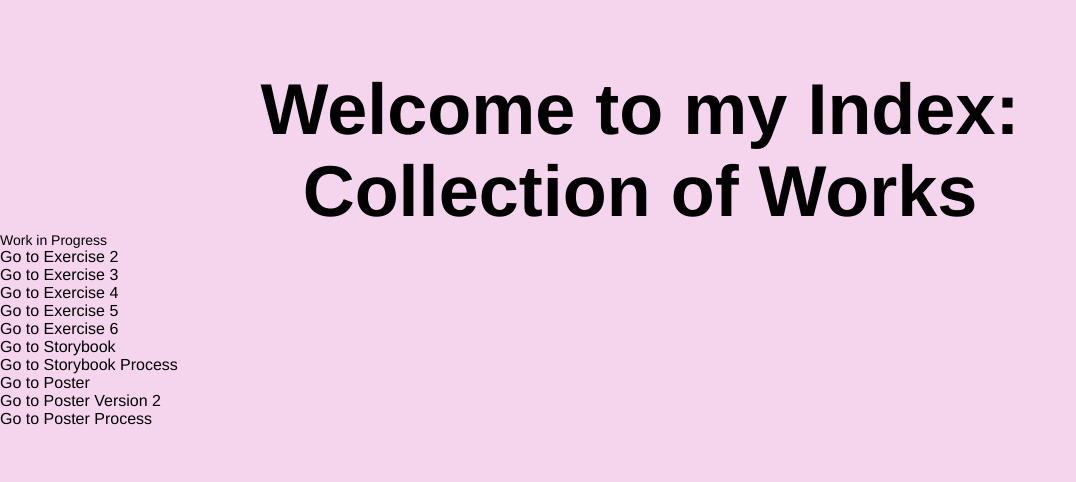
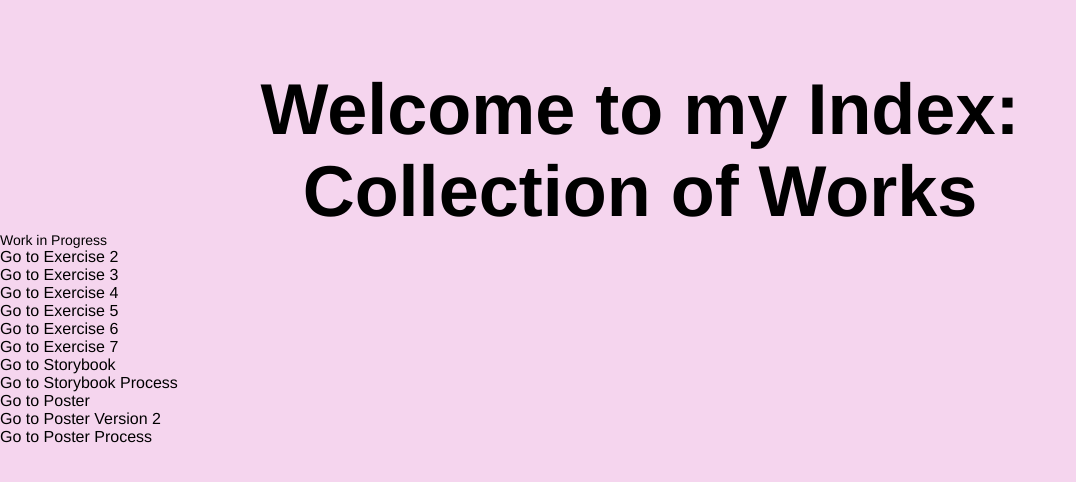
Before and after one commit to hollysenter/GDES-3091, a plain HTML site: page index.html in a window 1280 px wide. Shown: the whole page, without its empty margins (0-1076 px from the left). Drawn offline with Linux system fonts and the light colour scheme; files that its build step writes are made by us from their sources.

Commit message:
Add E7 to Index

```diff
--- a/index.html
+++ b/index.html
@@ -17,6 +17,7 @@
     <a href="Exercises/E4/flexbox.html">Go to Exercise 4</a> <br>
     <a href="Exercises/E5/java.html">Go to Exercise 5</a> <br>
     <a href="Exercises/E6/jQuery.html">Go to Exercise 6</a> <br>
+    <a href="Exercises/E7/responsiveness.html">Go to Exercise 7</a> <br>
     <a href="Projects/storybook/storybook1.html">Go to Storybook</a> <br>
     <a href="Projects/storybook/storybookprocess.html">Go to Storybook Process</a> <br>
     <a href="Projects/poster/poster.html">Go to Poster</a> <br>
```
